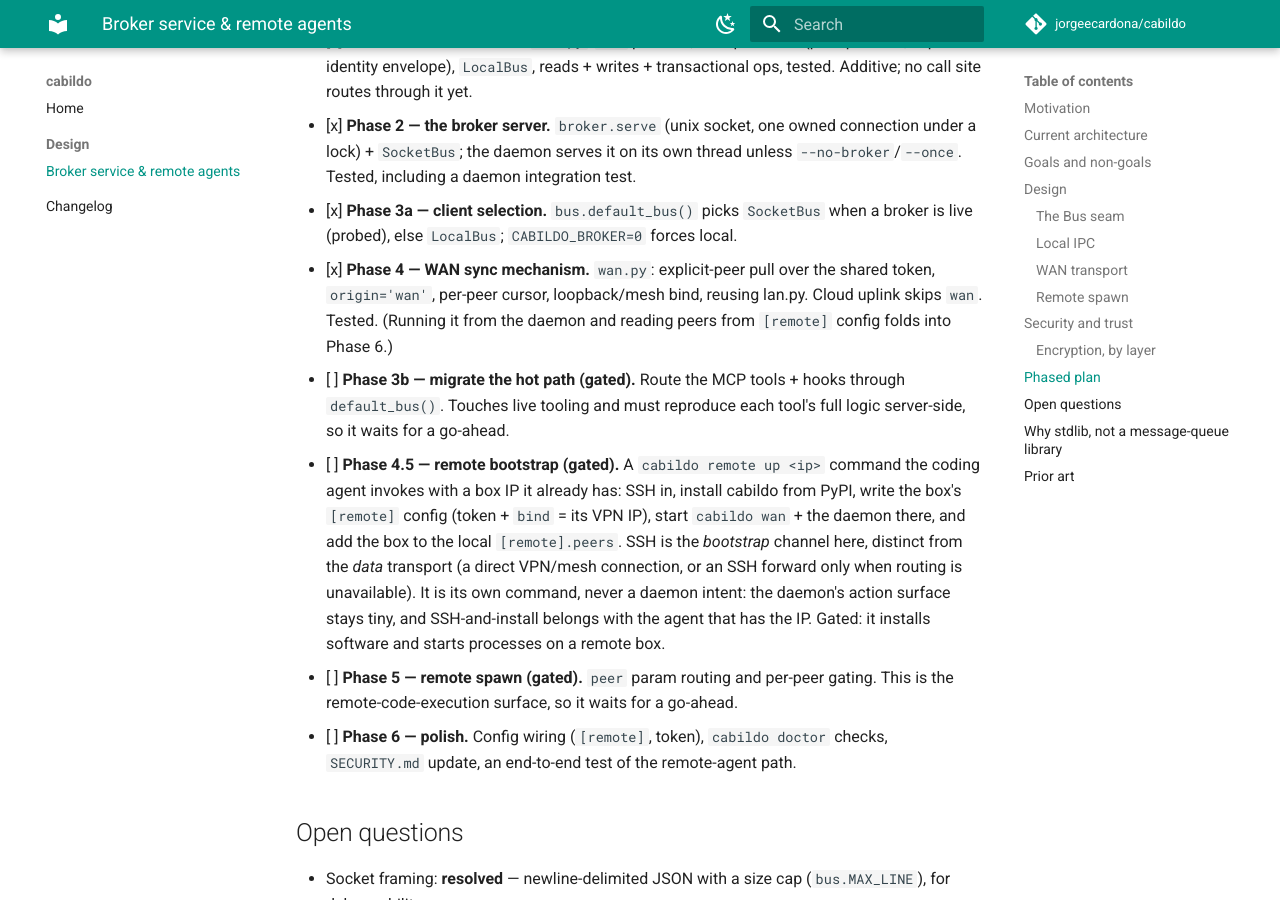
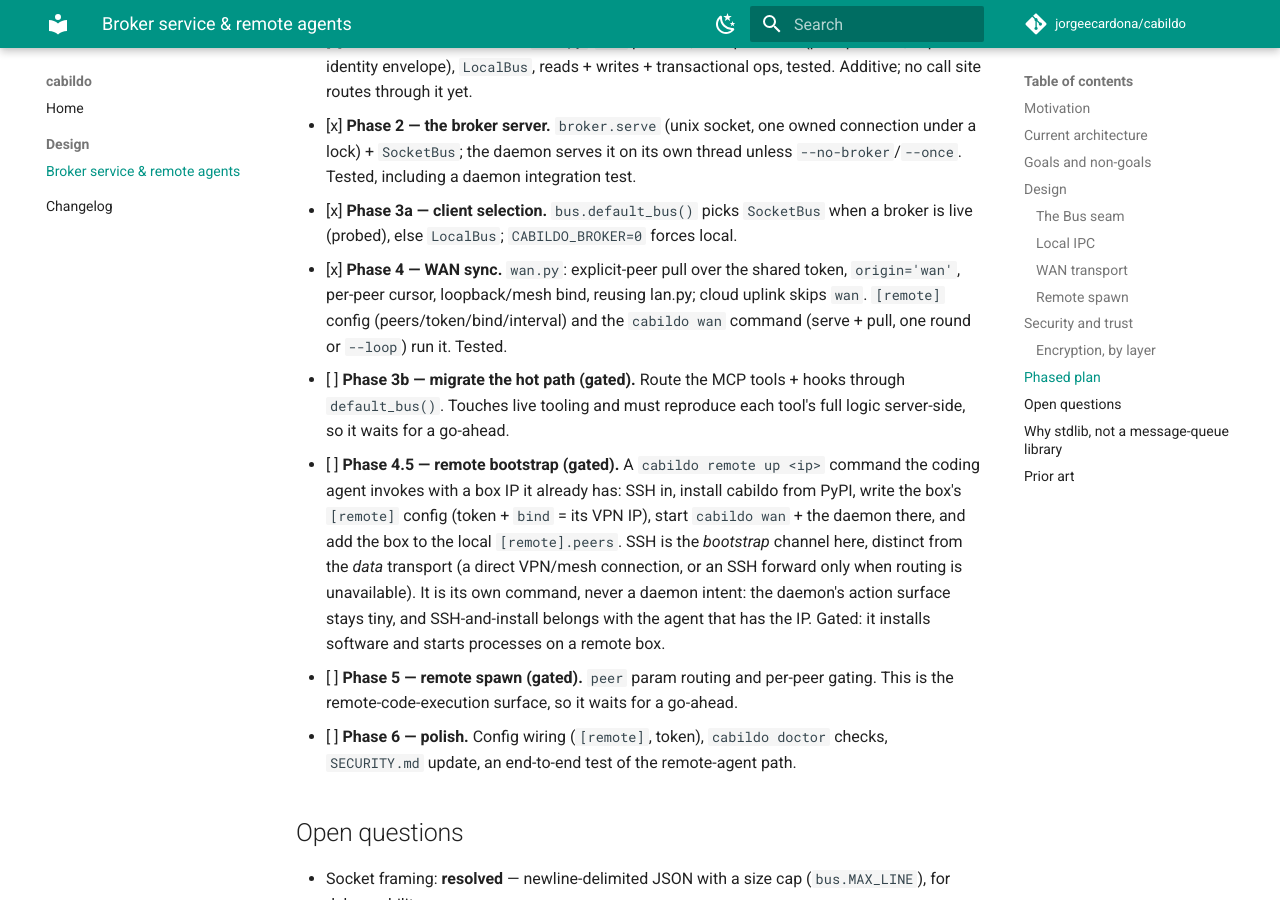
Before and after one commit to jorgeecardona/cabildo, an MkDocs documentation site: the page built from docs/design/broker-service.md, in a window 1280 px wide and 900 px high, scrolled down 5066 px. Built offline with MkDocs 1.6.1 and Material for MkDocs 9.7.7, drawn with Linux system fonts in a browser that asks for light colours; comment, search, counter and statistics services are not loaded.

Commit message:
docs: mark phase 4 WAN sync fully done (config + cabildo wan)

```diff
--- a/docs/design/broker-service.md
+++ b/docs/design/broker-service.md
@@ -216,10 +216,10 @@ surface. Current order: 4 next, then 3b and 5 once reviewed.
   unless `--no-broker`/`--once`. Tested, including a daemon integration test.
 - [x] **Phase 3a — client selection.** `bus.default_bus()` picks `SocketBus` when
   a broker is live (probed), else `LocalBus`; `CABILDO_BROKER=0` forces local.
-- [x] **Phase 4 — WAN sync mechanism.** `wan.py`: explicit-peer pull over the
-  shared token, `origin='wan'`, per-peer cursor, loopback/mesh bind, reusing
-  lan.py. Cloud uplink skips `wan`. Tested. (Running it from the daemon and
-  reading peers from `[remote]` config folds into Phase 6.)
+- [x] **Phase 4 — WAN sync.** `wan.py`: explicit-peer pull over the shared token,
+  `origin='wan'`, per-peer cursor, loopback/mesh bind, reusing lan.py; cloud
+  uplink skips `wan`. `[remote]` config (peers/token/bind/interval) and the
+  `cabildo wan` command (serve + pull, one round or `--loop`) run it. Tested.
 - [ ] **Phase 3b — migrate the hot path (gated).** Route the MCP tools + hooks
   through `default_bus()`. Touches live tooling and must reproduce each tool's
   full logic server-side, so it waits for a go-ahead.
```
